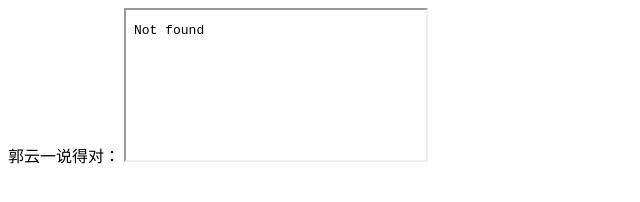
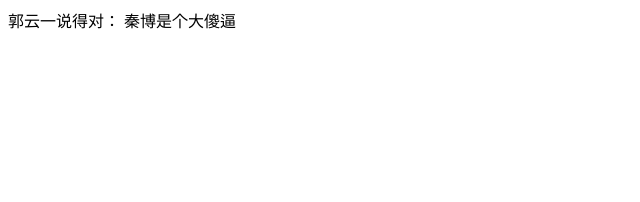
Before and after one commit to 2822867502/2822867502.github.io, a plain HTML site: page index.html in a window 1280 px wide. Shown: the whole page, without its empty margins (0-640 px from the left). Drawn offline with Linux system fonts and the light colour scheme.

Commit message:
Update index.html

```diff
--- a/index.html
+++ b/index.html
@@ -4,7 +4,6 @@
   </head>
   <body>
     郭云一说得对：
-    <iframe src="https//www.gyys.love/">
-    </iframe>
+    秦博是个大傻逼
   </body>
 </html>
```
